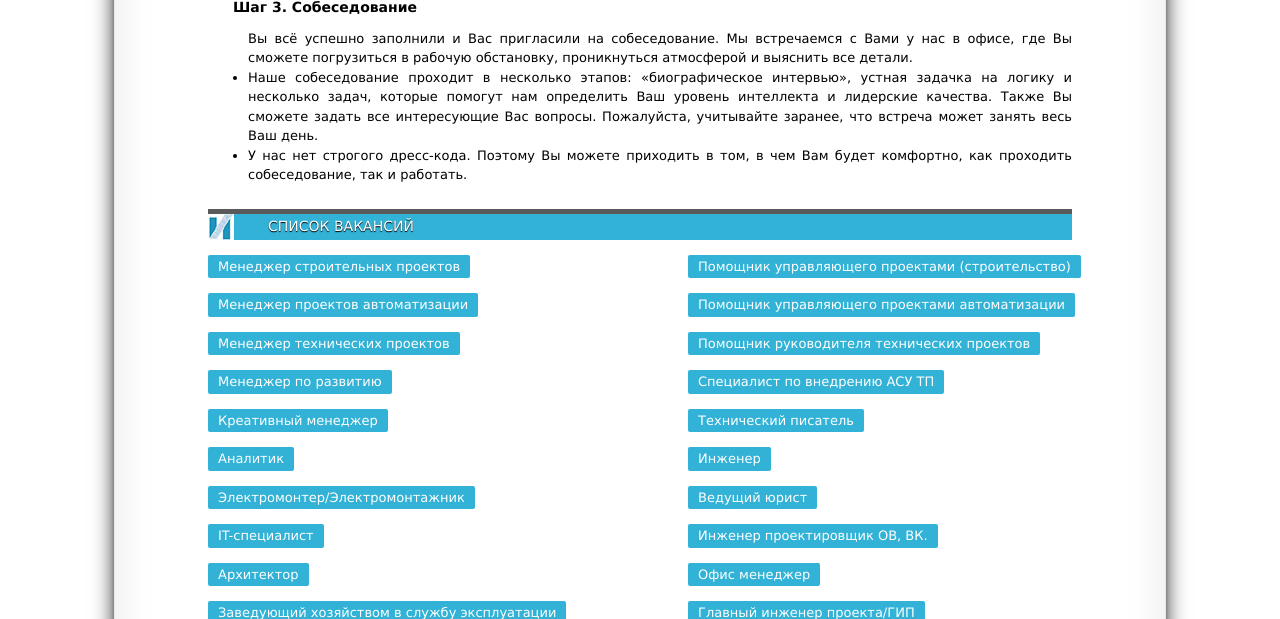
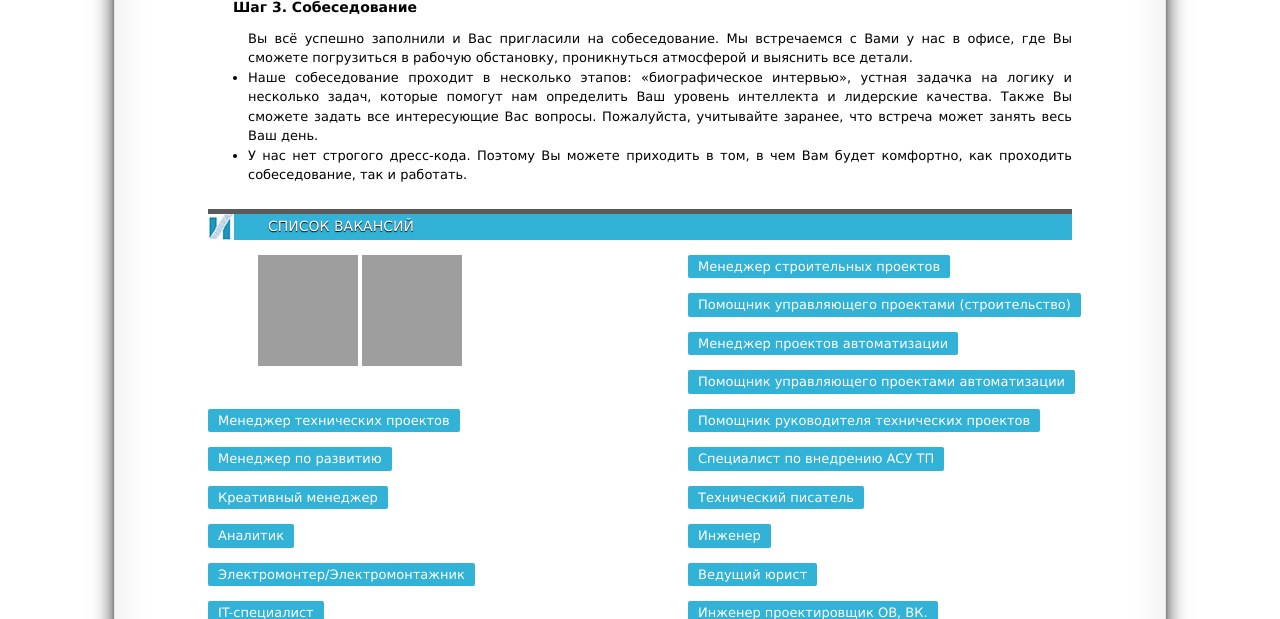
Before and after one commit to BorisenkoAD/istria, a PHP site: page /vacancy.html in a window 1280 px wide. Shown: the part 1415-2034 px from the top of the page. Run offline with PHP 8.4, Linux system fonts and the light colour scheme; grey boxes are pictures that could not be loaded.

Commit message:
add superJob label on vacansy.html and add new class in css style

```diff
--- a/css/style.css
+++ b/css/style.css
@@ -731,3 +731,13 @@ nav li:hover, nav li.jshover {
 			border-bottom-color: #919191;
 			color: #919191;
 		}
+/* <!-- SJ LABEL START -->	 */
+.sj_label {
+	padding-left: 50px;
+	float: left;
+	width: 350px;
+	margin-left: 80px;
+	margin-top: 15px;
+
+}
+/* <!-- SJ LABEL END -->	 */
--- a/vacancy.html
+++ b/vacancy.html
@@ -130,7 +130,13 @@
 				<div class="blue_line">
 					<a name="vacancy"><h2>СПИСОК ВАКАНСИЙ</h2></a>
 				</div><!--blue_line-->
+		<!-- SJ LABEL START -->
+					<div class="sj_label">
+					<a target="_blank" href="http://www.superjob.ru/clients/istriya-2295546.html?utm_source=PR2015&utm_medium=referral&utm_campaign=2295546"><img src="https://img.superjob.ru/img/_redesign/landings/pr2014/best_employer2015_small.jpg" border="0" alt="Привлекательный работодатель" width="100" height="111"></a>
+					<a target="_blank" href="http://www.superjob.ru/clients/istriya-2295546.html?utm_source=PR2015&utm_medium=referral&utm_campaign=2295546"><img src="https://img.superjob.ru/img/_redesign/landings/pr2014/best_employer2014_small.jpg" border="0" alt="Привлекательный работодатель" width="100" height="111"></a>
 
+				</div>
+		<!-- SJ LABEL END -->
 				<div class="vacan">
 					<input type="checkbox" id="raz" class="del"/>
 					<label for="raz" class="del">Менеджер строительных проектов</label>
```
